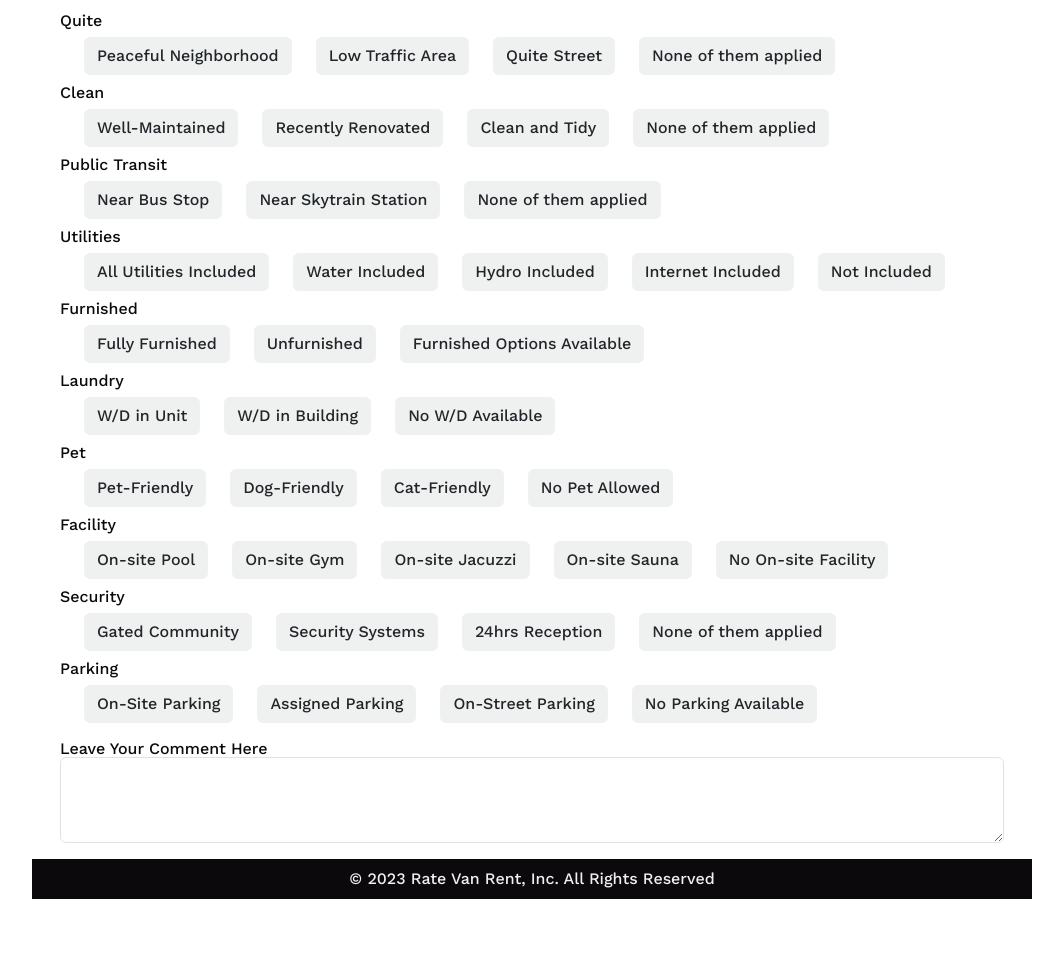
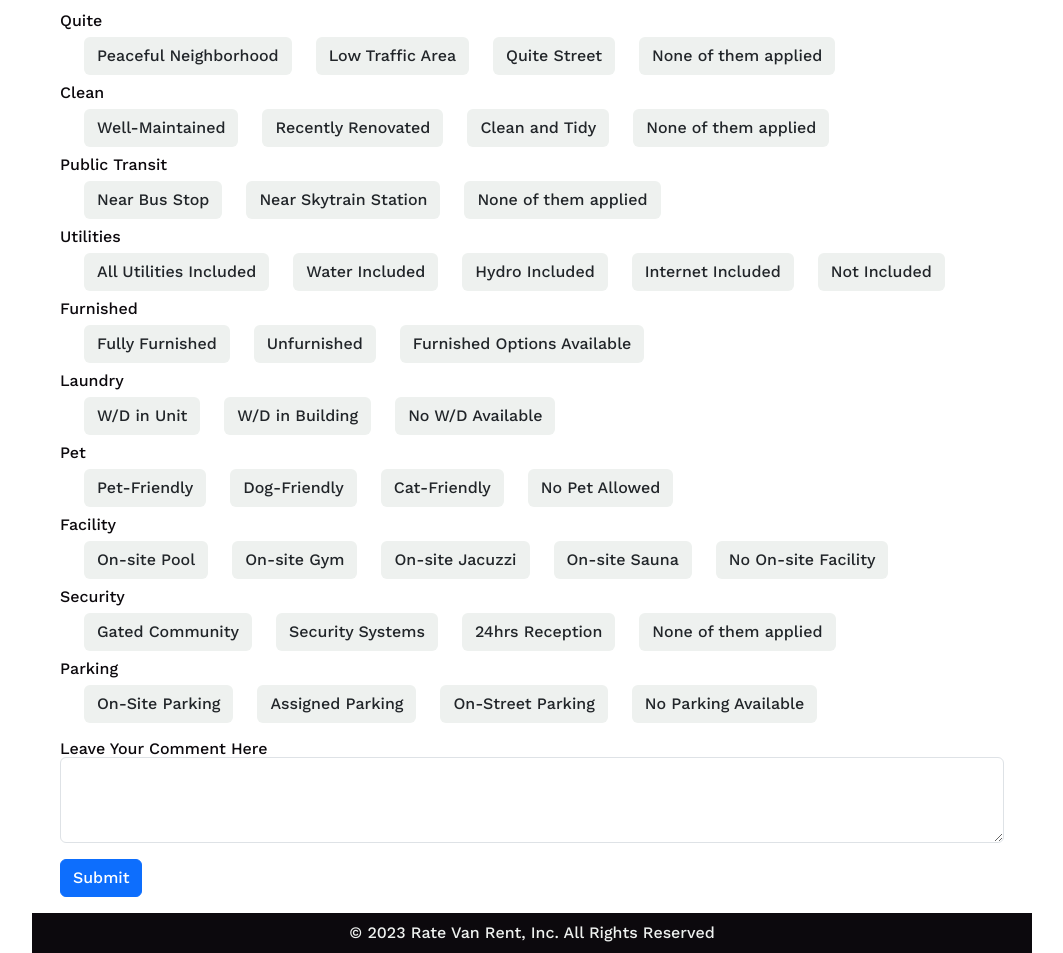
Before and after one commit to shinn92dev/1800_202330_DTC10, a plain HTML site: page review.html in a window 1280 px wide. Shown: the part 118-1071 px from the top of the page, without its empty margins (108-1171 px from the left). Before the commit the page ends 1017 px from the top, so only its background shows below. Drawn offline with nearby package versions, Linux system fonts and the light colour scheme; no server answers; a script that the page names is missing.

Commit message:
add (review): added form submit button

```diff
--- a/review.html
+++ b/review.html
@@ -628,6 +628,11 @@
                         rows="3"
                     ></textarea>
                 </div>
+                <div class="form-group m-3">
+                    <button type="submit" class="btn btn-primary">
+                        Submit
+                    </button>
+                </div>
             </form>
         </div>
         <!------------------------------------------>
```
